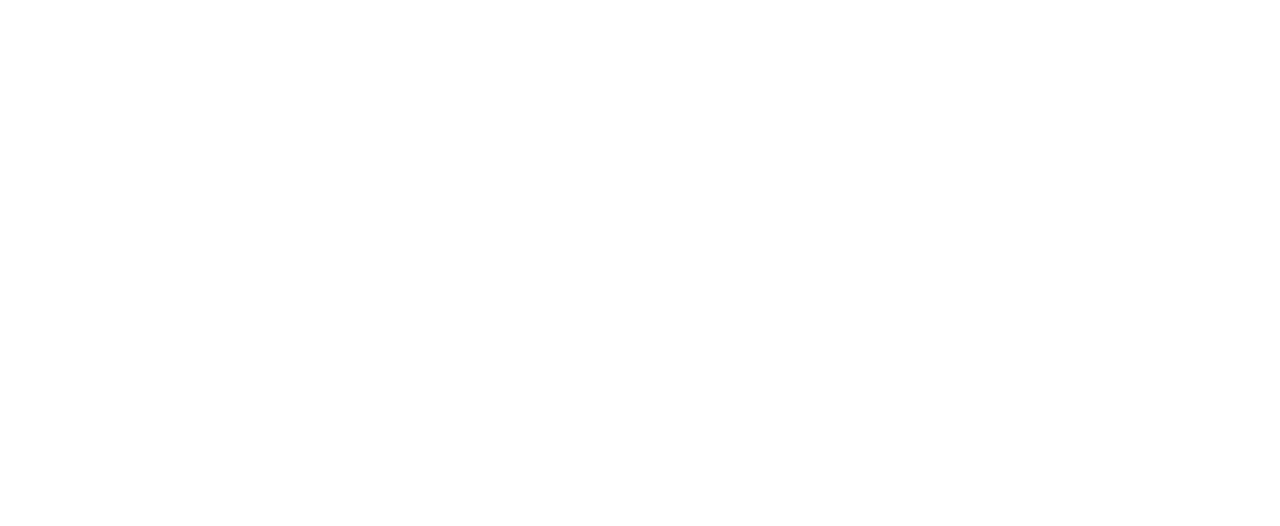
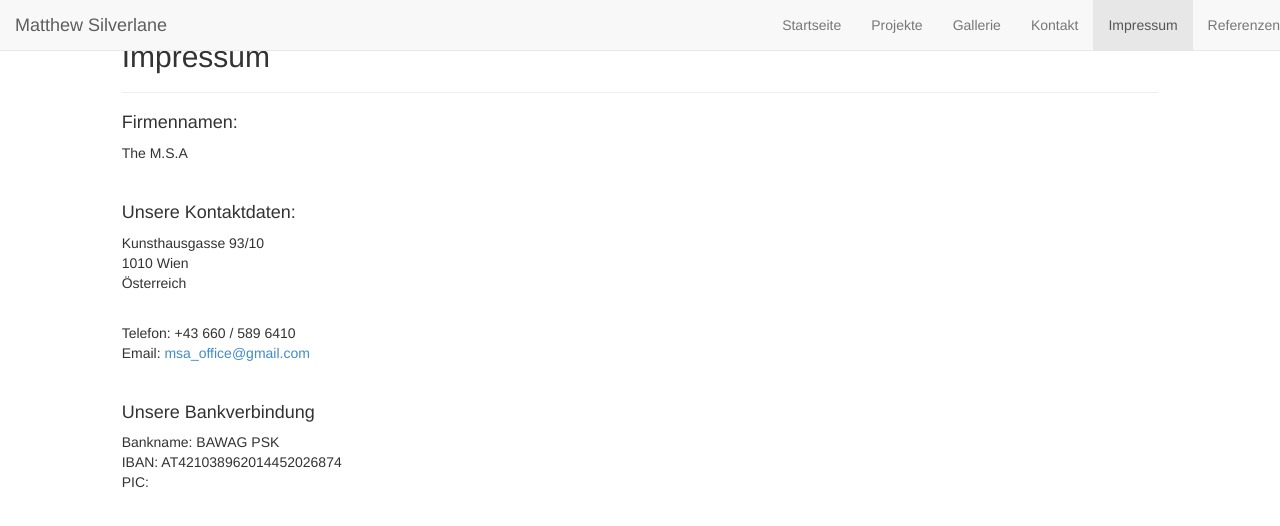
Before and after one commit to adrian96/secret-octo-meme, a plain HTML site: page impressum.html in a window 1280 px wide. Drawn offline with Linux system fonts and the light colour scheme.

Commit message:
Impressum modified

```diff
--- a/impressum.html
+++ b/impressum.html
@@ -2,9 +2,68 @@
 <html>
 <head lang="en">
     <meta charset="UTF-8">
-    <title></title>
+    <title>Impressum</title>
+    <link rel="stylesheet" href="css/bootstrap.css" />
 </head>
 <body>
+<div class="page">
+    <header class="container">
+        <nav class="navbar navbar-default navbar-fixed-top" role="navigation">
+            <div class="navbar-header">
+                <!--<span class="glyphicon glyphicon-chevron-down"></span>-->
+                <button type="button" class="navbar-toggle" data-toggle="collapse" data-target=" .navbar-collapse">
+                    <span class="sr-only">Toggle navigation</span>
+                    <span class="icon-bar"></span>
+                    <span class="icon-bar"></span>
+                    <span class="icon-bar"></span>
+                </button>
+                <table>
+                    <tr>
+                        <td><a class="navbar-brand" href="index.html">Matthew Silverlane</a></td>
+                    </tr>
+                </table>
+            </div>
 
+            <div class="navbar-collapse collapse">
+                <ul class="nav navbar-nav navbar-right">
+                    <li class="primary"><a href="index.html">Startseite</a></li>
+                    <li class="sep"></li>
+                    <li class="primary"><a href="projekte.html">Projekte</a></li>
+                    <li class="sep"></li>
+                    <li class="primary"><a href="gallerie.html">Gallerie</a></li>
+                    <li class="sep"></li>
+                    <li class="primary"><a href="kontakt.html">Kontakt</a></li>
+                    <li class="sep"></li>
+                    <li class="primary active"><a href="impressum.html">Impressum</a></li>
+                    <li class="sep"></li>
+                    <li class="primary"><a href="referenzen.html">Referenzen</a></li>
+                </ul>
+            </div>
+        </nav>
+    </header>
+    <section class="container col-md-offset-1 col-md-10">
+        <div class="page-header">
+            <h2>Impressum</h2>
+        </div>
+        <div>
+            <h4 id="anfang">Firmennamen:</h4>
+            <p class="p_text"> The M.S.A </p><br>
+            <h4>Unsere Kontaktdaten:</h4>
+            <p class="p_text"> Kunsthausgasse 93/10 <br>
+                               1010 Wien <br>
+                               Österreich
+            </p><br>
+            <p class="p_text"> Telefon: +43 660 / 589 6410 <br>
+                               Email: <a href="msa_office@gmail.com">msa_office@gmail.com</a></p><br>
+            <h4>Unsere Bankverbindung</h4>
+            <p class="p_text">Bankname: BAWAG PSK <br>
+                              IBAN: AT421038962014452026874 <br>
+                              PIC: </p>
+
+        </div>
+    </section>
+</div>
+<script src="js/jquery.min.js"></script>
+<script src="js/bootstrap.min.js"></script>
 </body>
 </html>
```
